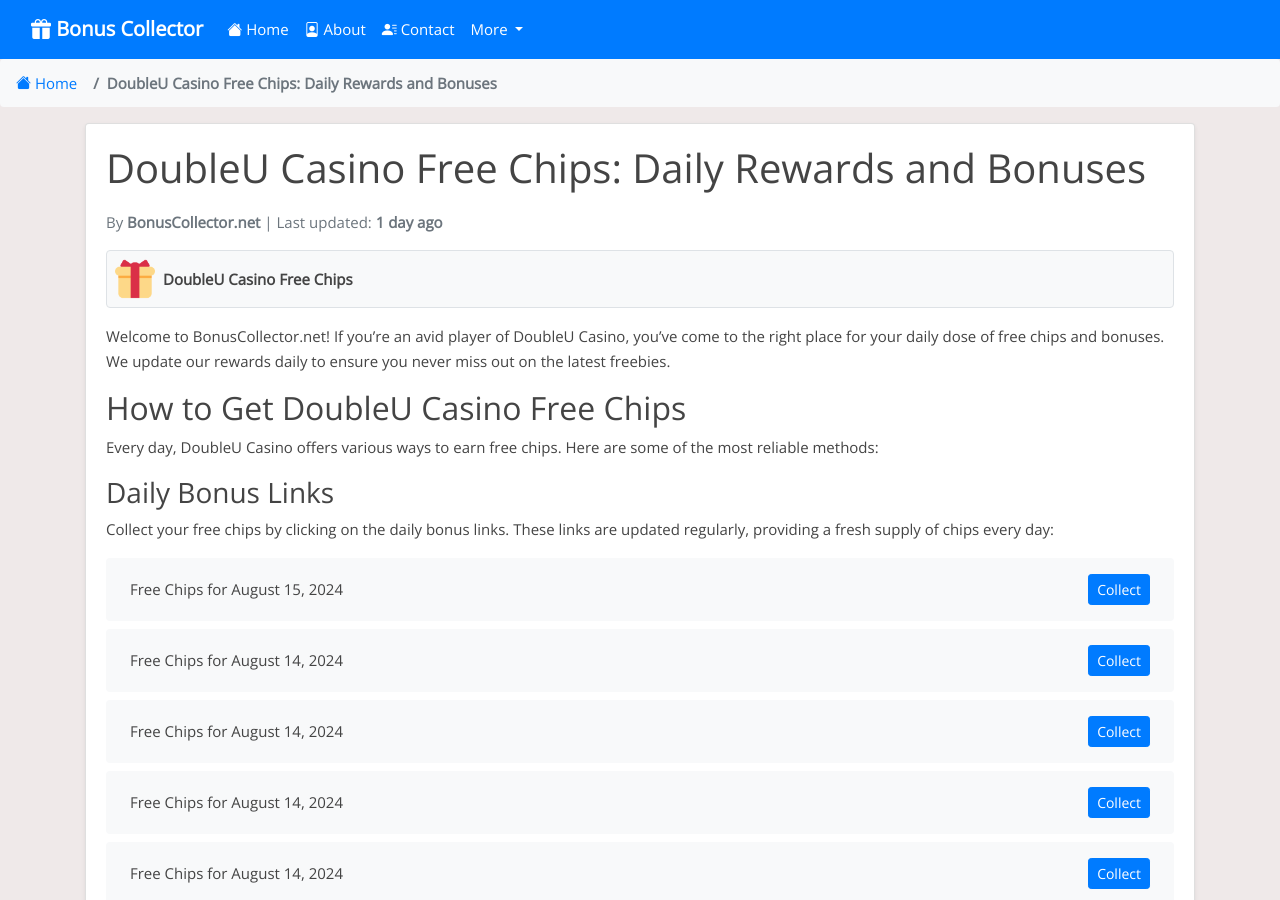
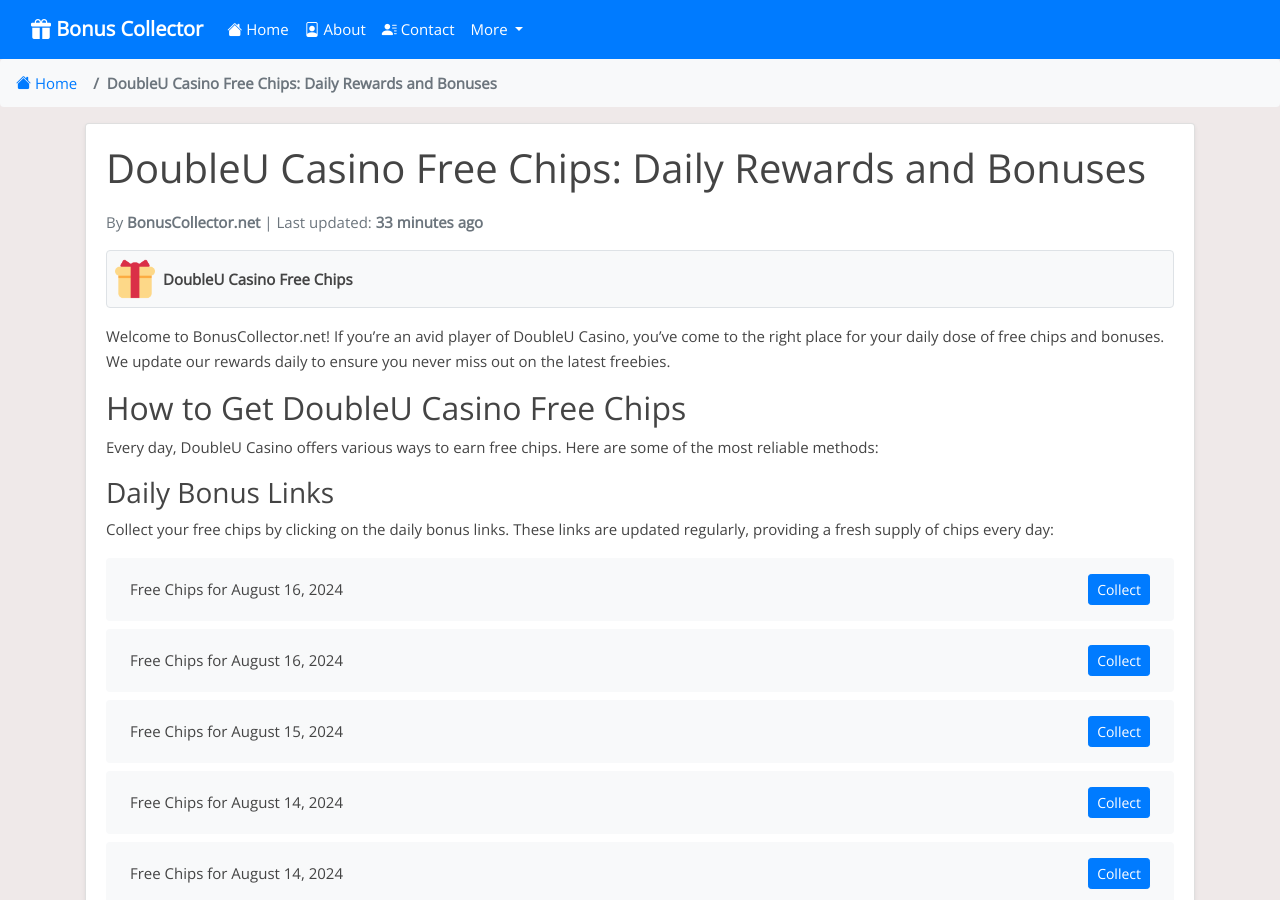
Before and after one commit to Prollad99/bs-net, a Jekyll site: the page built from _posts/2024-07-19-doubleu-casino.md, in a window 1280 px wide and 900 px high. Built offline with Jekyll 4.4.1, drawn with Linux system fonts in a browser that asks for light colours; nearby versions of some CDN libraries; comment, search, counter and statistics services are not loaded; some of the changed text lies outside the part shown.

Commit message:
Update doubleu-casino reward links and last modified date

```diff
--- a/_data/include_files.yml
+++ b/_data/include_files.yml
@@ -5,7 +5,7 @@
   last_modified: 2024-08-15 16:12:48
 
 doubleu-casino.html:
-  last_modified: 2024-08-15 03:11:32
+  last_modified: 2024-08-16 03:38:31
 
 bingo-bash.html:
   last_modified: 2024-08-15 14:09:11
--- a/_includes/doubleu-casino.html
+++ b/_includes/doubleu-casino.html
@@ -1,4 +1,12 @@
 <ul class="list-group mt-3 mb-4">
+  <li class="list-group-item d-flex justify-content-between align-items-center">
+    <span>Free Chips for August 16, 2024</span>
+    <a href="https://duc.link/GrandSpinsAug15s9j5" class="btn btn-primary btn-sm">Collect</a>
+  </li>
+  <li class="list-group-item d-flex justify-content-between align-items-center">
+    <span>Free Chips for August 16, 2024</span>
+    <a href="https://duc.link/FreeChipsAug15a8f2" class="btn btn-primary btn-sm">Collect</a>
+  </li>
   <li class="list-group-item d-flex justify-content-between align-items-center">
     <span>Free Chips for August 15, 2024</span>
     <a href="https://duc.link/FreeSpinsAug14y2r7" class="btn btn-primary btn-sm">Collect</a>
@@ -391,12 +399,4 @@
     <span>Free Chips for Invalid Date</span>
     <a href="https://duc.link/FreeChipsJly09s9d3" class="btn btn-primary btn-sm">Collect</a>
   </li>
-  <li class="list-group-item d-flex justify-content-between align-items-center">
-    <span>Free Chips for Invalid Date</span>
-    <a href="https://duc.link/insta_s0whg8q" class="btn btn-primary btn-sm">Collect</a>
-  </li>
-  <li class="list-group-item d-flex justify-content-between align-items-center">
-    <span>Free Chips for Invalid Date</span>
-    <a href="https://duc.link/GrandSpinsJul08t6b0" class="btn btn-primary btn-sm">Collect</a>
-  </li>
 </ul>
```
Also changed, not shown: links-json/doubleu-casino.json (+8 -6 lines).
